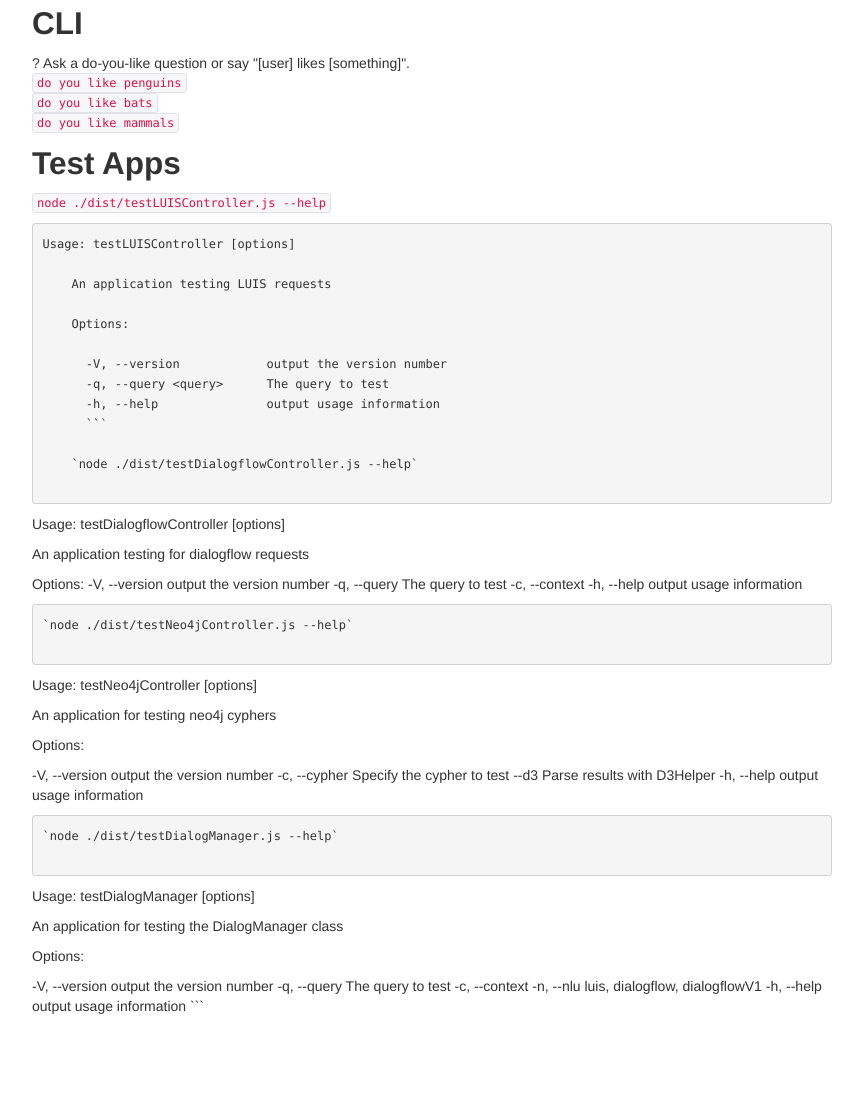
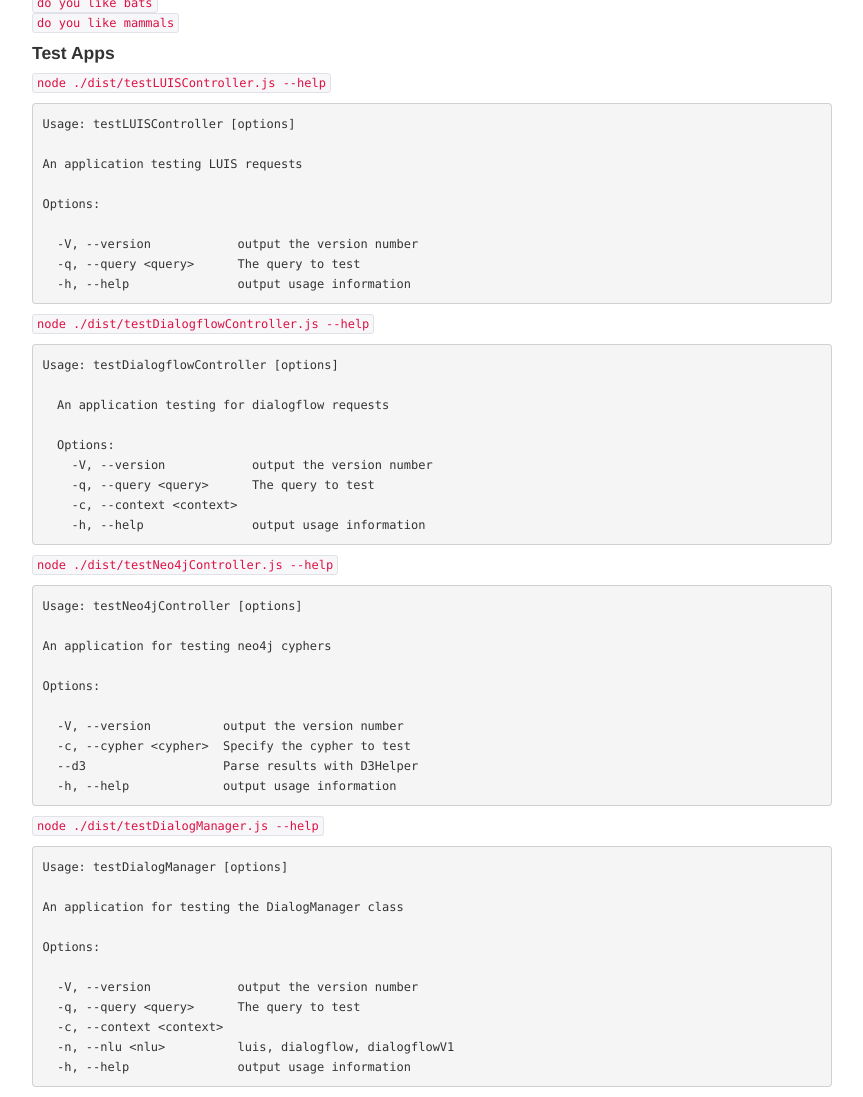
Before and after one commit to wwlib/neo4j-knowledge-graph, a website: page docs/index.html in a window 1280 px wide. Shown: the part 1514-2611 px from the top of the page, without its empty margins (208-1071 px from the left). Before the commit the page ends 2540 px from the top, so only its background shows below. Drawn offline with Linux system fonts and the light colour scheme.

Commit message:
updated docs

````diff
--- a/docs/index.html
+++ b/docs/index.html
@@ -35,7 +35,7 @@
 
 <p><a href="https://wwlib.github.io/neo4j-knowledge-graph/neo4j-knowledge-graph-intro.html">https://wwlib.github.io/neo4j-knowledge-graph/neo4j-knowledge-graph-intro.html</a></p>
 
-    <h2 id="neo4jsetup">Neo4j Setup</h2>
+<h3 id="neo4jsetup">Neo4j Setup</h3>
 
 <p>Create an empty graph using the Neo4j Desktop app (https://neo4j.com/download-neo4j-now/).</p>
 
@@ -43,19 +43,19 @@
 
 <p>Verify the nodes/relationships with this cypher/query: <code>match (n) return n</code></p>
 
-    <h2 id="nlu">NLU</h2>
+<h3 id="nlu">NLU</h3>
 
 <p>neo4j-knowledge-graph can be used with either Microsoft's LUIS NLU or google's Dialogflow.com NLU.</p>
 
-    <h3 id="luis">LUIS</h3>
+<h4 id="luis">LUIS</h4>
 
 <p>To use LUIS, create a LUIS app (https://www.luis.ai/) and configure it by importing <code>docs/luis-knowledge-graph.json</code>.</p>
 
-    <h3 id="dialogflow">Dialogflow</h3>
+<h4 id="dialogflow">Dialogflow</h4>
 
 <p>To use Dialogflow, create a Dialogflow app (https://console.dialogflow.com/) and configure it by importing <code>docs/dialogflow-knowledge-graph.zip</code>.</p>
 
-    <h2 id="configuration">Configuration</h2>
+<h3 id="configuration">Configuration</h3>
 
 <p>Copy <code>data/config-example.json</code> to <code>data/config.json</code> and fill out the fields for Neo4j, LUIS and/or Dialogflow.</p>
 
@@ -79,26 +79,27 @@
 }
 </code></pre>
 
-    <h2 id="installationandbuilding">Installation and Building</h2>
+<h3 id="installationandbuilding">Installation and Building</h3>
 
-    <pre><code>yarn
+<pre><code>
+yarn
 yarn build
 </code></pre>
 
-    <h2 id="running">Running</h2>
+<h4 id="running">Running</h4>
 
 <p><code>yarn start</code> <br />
 or <br />
 <code>yarn debug</code></p>
 
-    <h2 id="cli">CLI</h2>
+<h4 id="cli">CLI</h4>
 
 <p>? Ask a do-you-like question or say "[user] likes [something]". <br />
 <code>do you like penguins</code> <br />
 <code>do you like bats</code> <br />
 <code>do you like mammals</code>  </p>
 
-    <h2 id="testapps">Test Apps</h2>
+<h4 id="testapps">Test Apps</h4>
 
 <p><code>node ./dist/testLUISController.js --help</code></p>
 
@@ -111,51 +112,49 @@
   -V, --version            output the version number
   -q, --query &lt;query&gt;      The query to test
   -h, --help               output usage information
-      ```
-
-    `node ./dist/testDialogflowController.js --help`
 </code></pre>
 
-    <p>Usage: testDialogflowController [options]</p>
+<p><code>node ./dist/testDialogflowController.js --help</code></p>
 
-    <p>An application testing for dialogflow requests</p>
+<pre><code>Usage: testDialogflowController [options]
 
-    <p>Options:
+  An application testing for dialogflow requests
+
+  Options:
     -V, --version            output the version number
-        -q, --query <query>      The query to test
-        -c, --context <context>
-        -h, --help               output usage information</p>
-
-    <pre><code>`node ./dist/testNeo4jController.js --help`
+    -q, --query &lt;query&gt;      The query to test
+    -c, --context &lt;context&gt;
+    -h, --help               output usage information
 </code></pre>
 
-    <p>Usage: testNeo4jController [options]</p>
+<p><code>node ./dist/testNeo4jController.js --help</code></p>
 
-    <p>An application for testing neo4j cyphers</p>
+<pre><code>Usage: testNeo4jController [options]
 
-    <p>Options:</p>
+An application for testing neo4j cyphers
 
-    <p>-V, --version          output the version number
-      -c, --cypher <cypher>  Specify the cypher to test
+Options:
+
+  -V, --version          output the version number
+  -c, --cypher &lt;cypher&gt;  Specify the cypher to test
   --d3                   Parse results with D3Helper
-      -h, --help             output usage information</p>
-
-    <pre><code>`node ./dist/testDialogManager.js --help`
+  -h, --help             output usage information
 </code></pre>
 
-    <p>Usage: testDialogManager [options]</p>
+<p><code>node ./dist/testDialogManager.js --help</code></p>
 
-    <p>An application for testing the DialogManager class</p>
+<pre><code>Usage: testDialogManager [options]
 
-    <p>Options:</p>
+An application for testing the DialogManager class
 
-    <p>-V, --version            output the version number
-      -q, --query <query>      The query to test
-      -c, --context <context>
-      -n, --nlu <nlu>          luis, dialogflow, dialogflowV1
+Options:
+
+  -V, --version            output the version number
+  -q, --query &lt;query&gt;      The query to test
+  -c, --context &lt;context&gt;
+  -n, --nlu &lt;nlu&gt;          luis, dialogflow, dialogflowV1
   -h, --help               output usage information
-    ```</p>
-
+</code></pre>
 
 </body>
 </html>
````
Also changed, not shown: README.md. Lines whose indentation alone changed are shown as unchanged.
